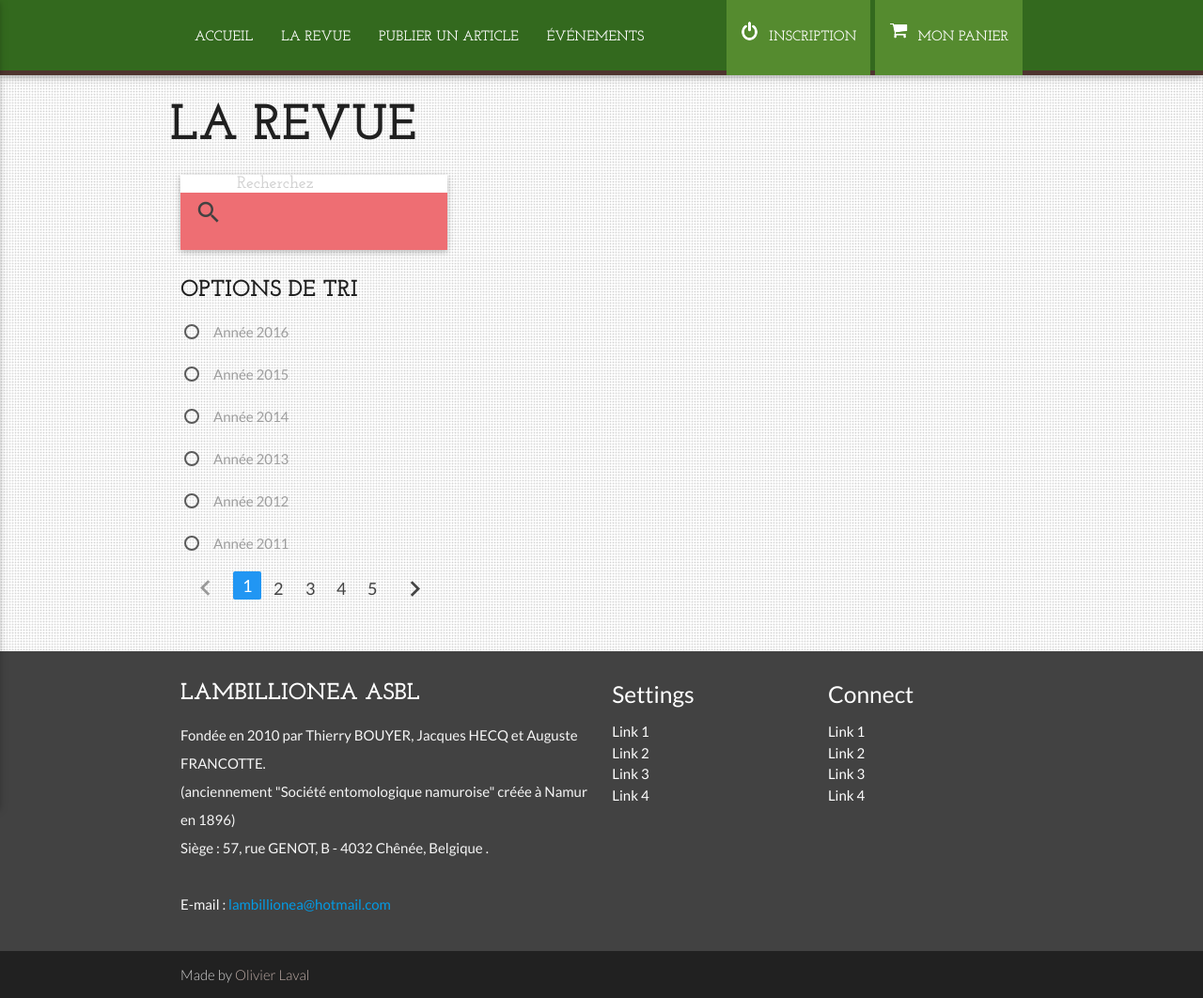
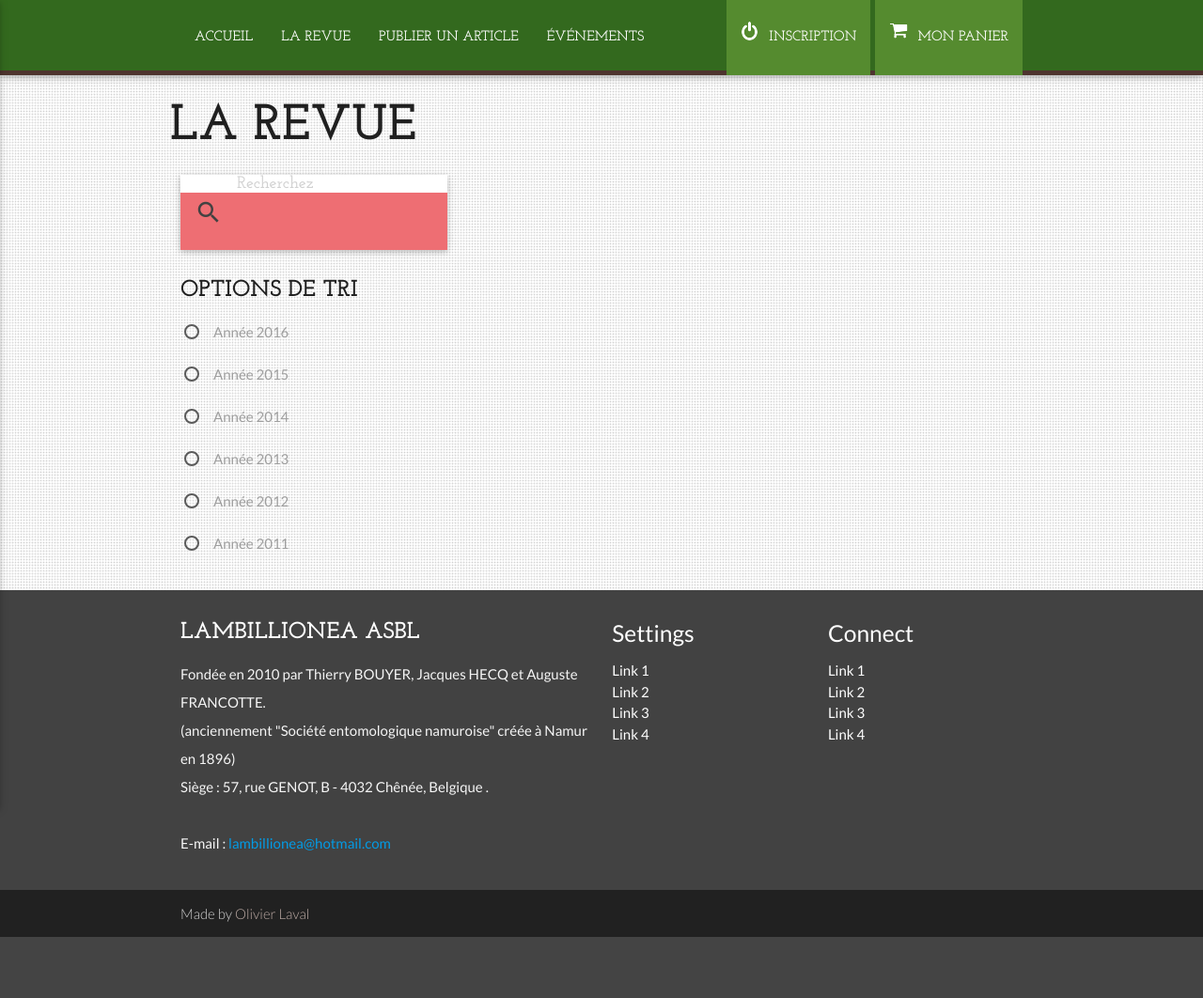
Before and after one commit to Farris27/projet2, a Laravel app: template resources/views/Revues/detail.blade.php in a window 1280 px wide. Shown: the whole page at 94% size. After the commit the page ends 997 px from the top, so only its background shows below. Run offline with Laravel 8, Linux system fonts and the light colour scheme; the template is opened without the code that fills it, so the values that code supplies are empty; settings files or empty folders that the repository lacks are supplied.

Commit message:
Pagination

```diff
--- a/app/Http/Controllers/Controller.php
+++ b/app/Http/Controllers/Controller.php
@@ -11,4 +11,5 @@ use Illuminate\Foundation\Auth\Access\AuthorizesResources;
 class Controller extends BaseController
 {
     use AuthorizesRequests, AuthorizesResources, DispatchesJobs, ValidatesRequests;
+
 }
--- a/resources/views/Rubriques/Revues.blade.php
+++ b/resources/views/Rubriques/Revues.blade.php
@@ -79,15 +79,7 @@
                     </aside>
 
                     <div class="col s12">
-                        <ul class="pagination">
-                            <li class="disabled"><a href="#!"><i class="material-icons">chevron_left</i></a></li>
-                            <li class="bleu active"><a href="#!">1</a></li>
-                            <li class="waves-effect bleu"><a href="#!">2</a></li>
-                            <li class="waves-effect bleu"><a href="#!">3</a></li>
-                            <li class="waves-effect bleu"><a href="#!">4</a></li>
-                            <li class="waves-effect bleu"><a href="#!">5</a></li>
-                            <li class="waves-effect bleu"><a href="#!"><i class="material-icons">chevron_right</i></a></li>
-                        </ul>
+                        {!! $revues->links() !!}
                     </div>
                 </div>
             </div>
```
Also changed, not shown: app/Article.php (added, +18 -0 lines), app/Http/Controllers/RevueController.php (added, +24 -0 lines).
